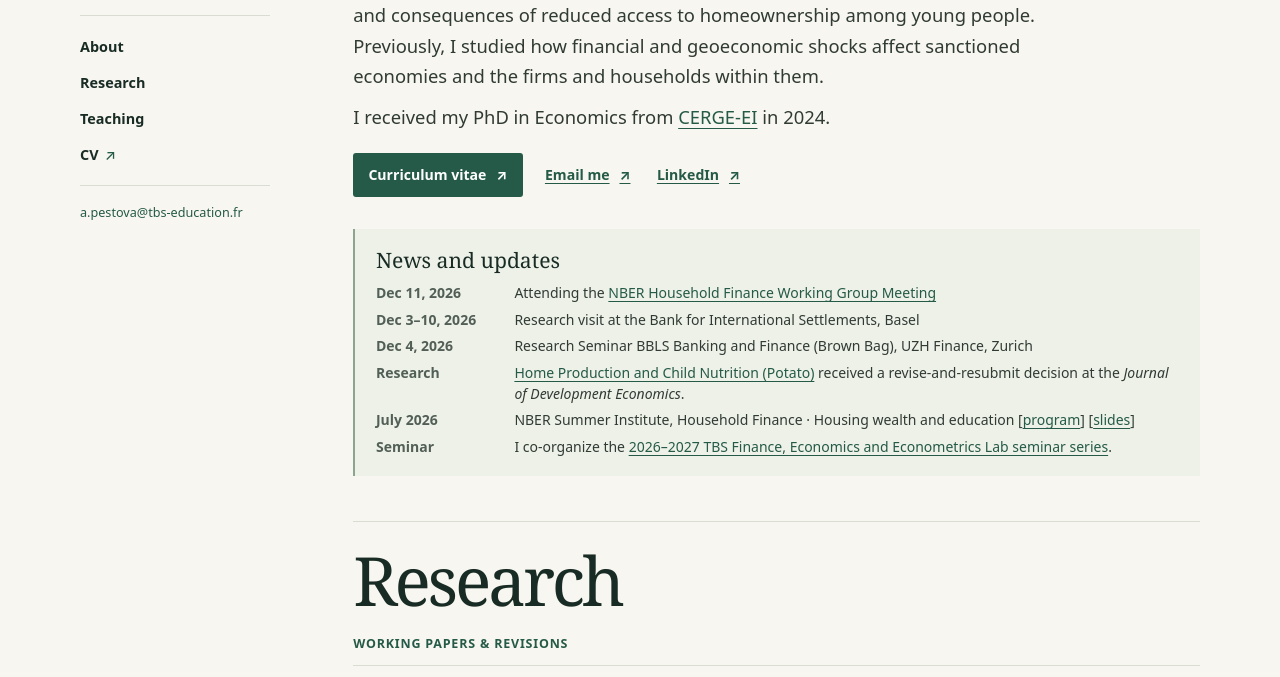
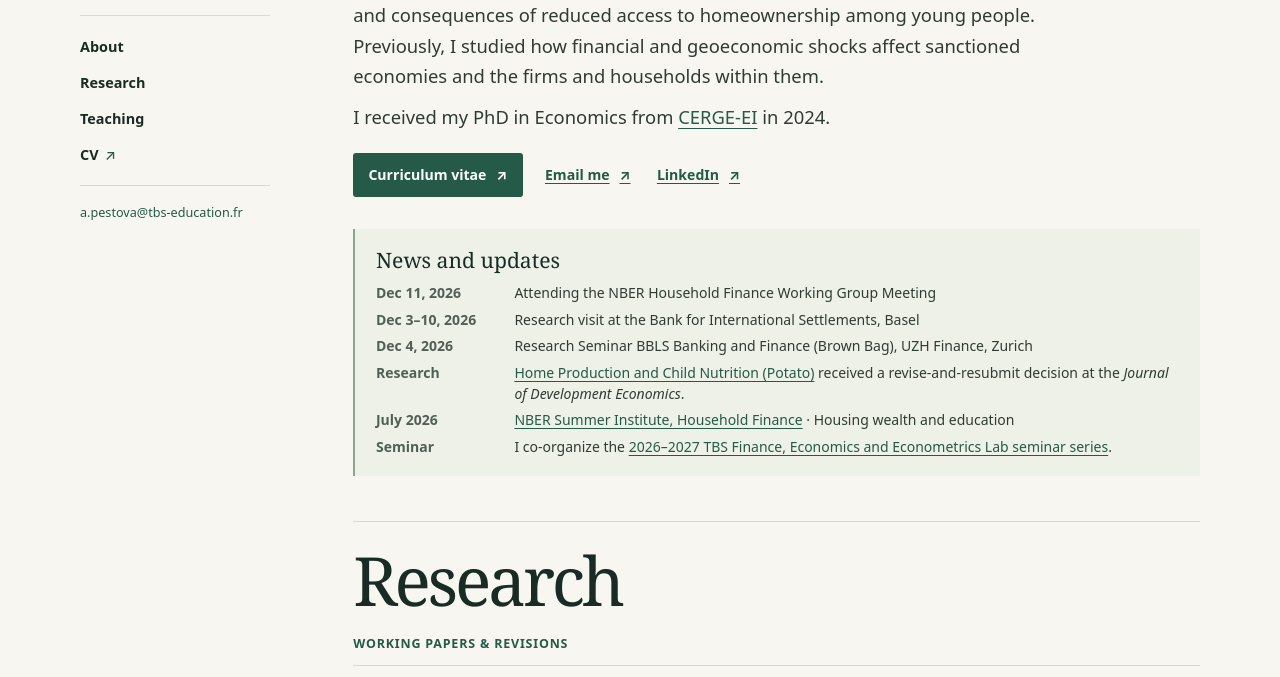
Before and after one commit to annapestova/annapestova.github.io, a plain HTML site: page index.html in a window 1280 px wide. Shown: the part 373-1050 px from the top of the page. Drawn offline with Linux system fonts and the light colour scheme.

Commit message:
Simplify the NBER news links

```diff
--- a/index.html
+++ b/index.html
@@ -45,11 +45,11 @@
       <section class="updates" aria-labelledby="updates-title">
         <h2 id="updates-title">News and updates</h2>
         <ul>
-          <li><time datetime="2026-12-11">Dec 11, 2026</time><span>Attending the <a href="https://www.nber.org/conferences/household-finance-working-group-meeting-fall-2026">NBER Household Finance Working Group Meeting</a></span></li>
+          <li><time datetime="2026-12-11">Dec 11, 2026</time><span>Attending the NBER Household Finance Working Group Meeting</span></li>
           <li><span class="update-date"><time datetime="2026-12-03">Dec 3</time>–<time datetime="2026-12-10">10, 2026</time></span><span>Research visit at the Bank for International Settlements, Basel</span></li>
           <li><time datetime="2026-12-04">Dec 4, 2026</time><span>Research Seminar BBLS Banking and Finance (Brown Bag), UZH Finance, Zurich</span></li>
           <li><span class="update-label">Research</span><span><a href="assets/potato-to-the-rescue.pdf">Home Production and Child Nutrition (Potato)</a> received a revise-and-resubmit decision at the <em>Journal of Development Economics</em>.</span></li>
-          <li><time datetime="2026-07">July 2026</time><span>NBER Summer Institute, Household Finance · Housing wealth and education [<a href="https://www.nber.org/conferences/si-2026-household-finance">program</a>] [<a href="assets/housing-wealth-and-education-slides.pdf">slides</a>]</span></li>
+          <li><time datetime="2026-07">July 2026</time><span><a href="https://www.nber.org/conferences/si-2026-household-finance">NBER Summer Institute, Household Finance</a> · Housing wealth and education</span></li>
           <li><span class="update-label">Seminar</span><span>I co-organize the <a href="https://sites.google.com/view/feelabtbs/workshops-seminars/2026-2027-workshops-and-seminar-series">2026–2027 TBS Finance, Economics and Econometrics Lab seminar series</a>.</span></li>
         </ul>
       </section>
```
